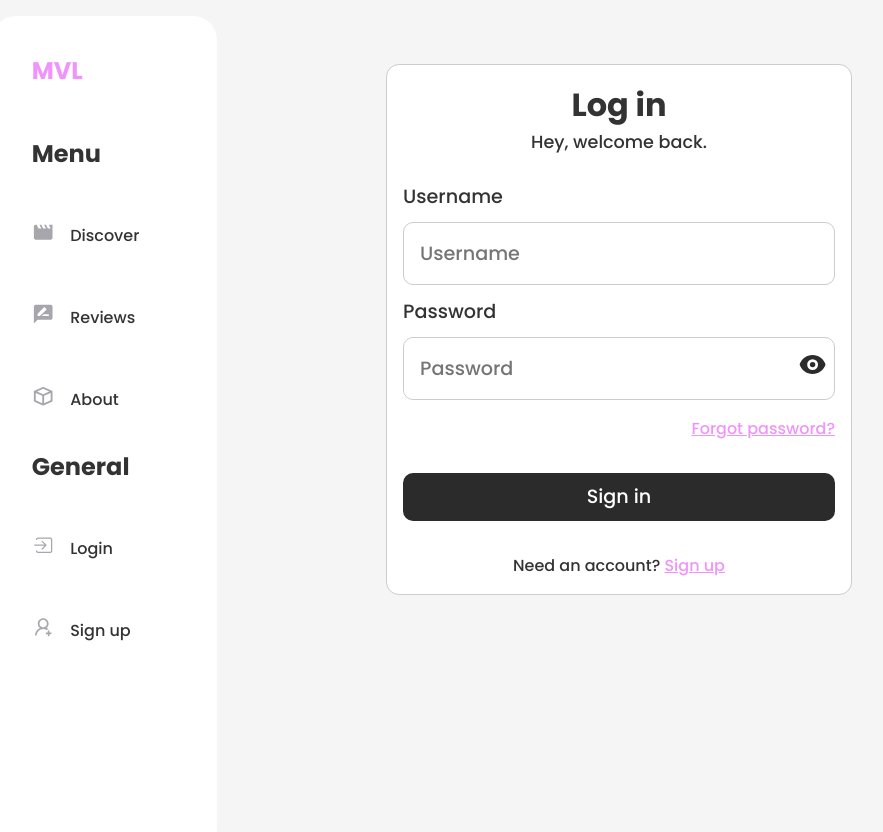
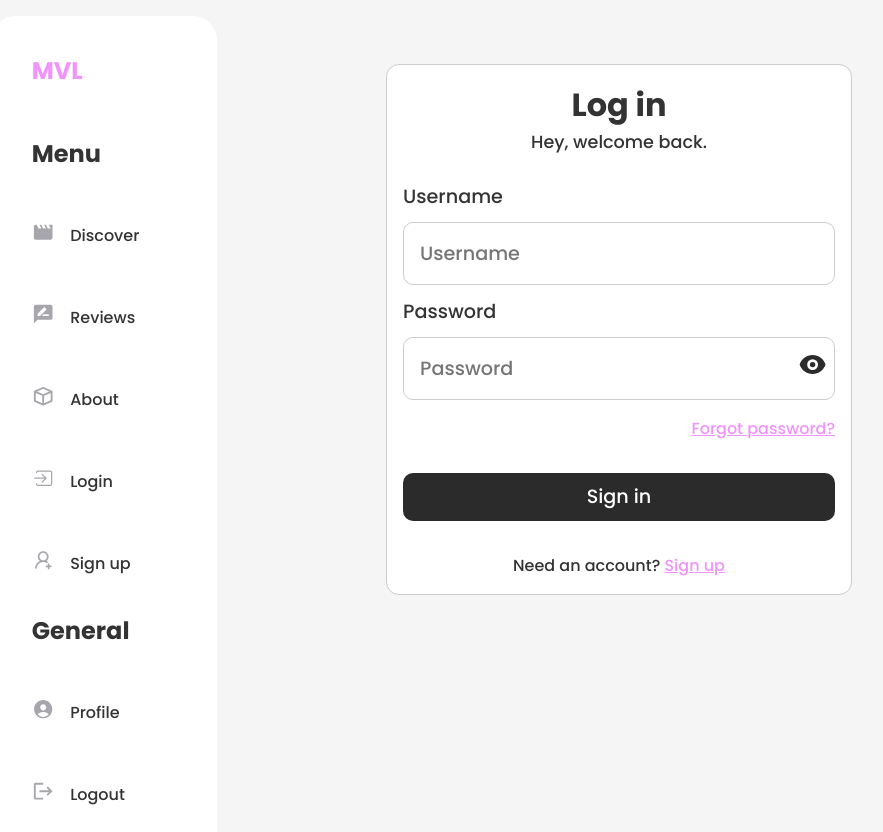
Before and after one commit to dndanli/My-movie-list, a React (Create React App) app in the folder frontend/: page /login in a window 1280 px wide. Shown: the whole page, without its empty margins (21-904 px from the left). Built offline with nearby package versions, Linux system fonts and the light colour scheme; no server answers.

Commit message:
added profile and logout link

```diff
--- a/frontend/src/Components/Navbar/NavbarLinks.tsx
+++ b/frontend/src/Components/Navbar/NavbarLinks.tsx
@@ -1,7 +1,8 @@
-import { MdMovie, MdRateReview } from "react-icons/md";
+import { MdMovie, MdRateReview, MdLogout } from "react-icons/md";
 import { BiCube } from "react-icons/bi";
 import { IoIosLogIn } from "react-icons/io";
 import { AiOutlineUserAdd } from "react-icons/ai";
+import { IoPersonCircle } from "react-icons/io5";
 
 export const NavbarLinks: {
   id: string;
@@ -39,4 +40,16 @@ export const NavbarLinks: {
     linkName: "Sign up",
     link: "/signup",
   },
+  {
+    id: "profile-link",
+    linkIcon: <IoPersonCircle />,
+    linkName: "Profile",
+    link: "/profile",
+  },
+  {
+    id: "logout-link",
+    linkIcon: <MdLogout />,
+    linkName: "Logout",
+    link: "/user/logout",
+  },
 ];
```
